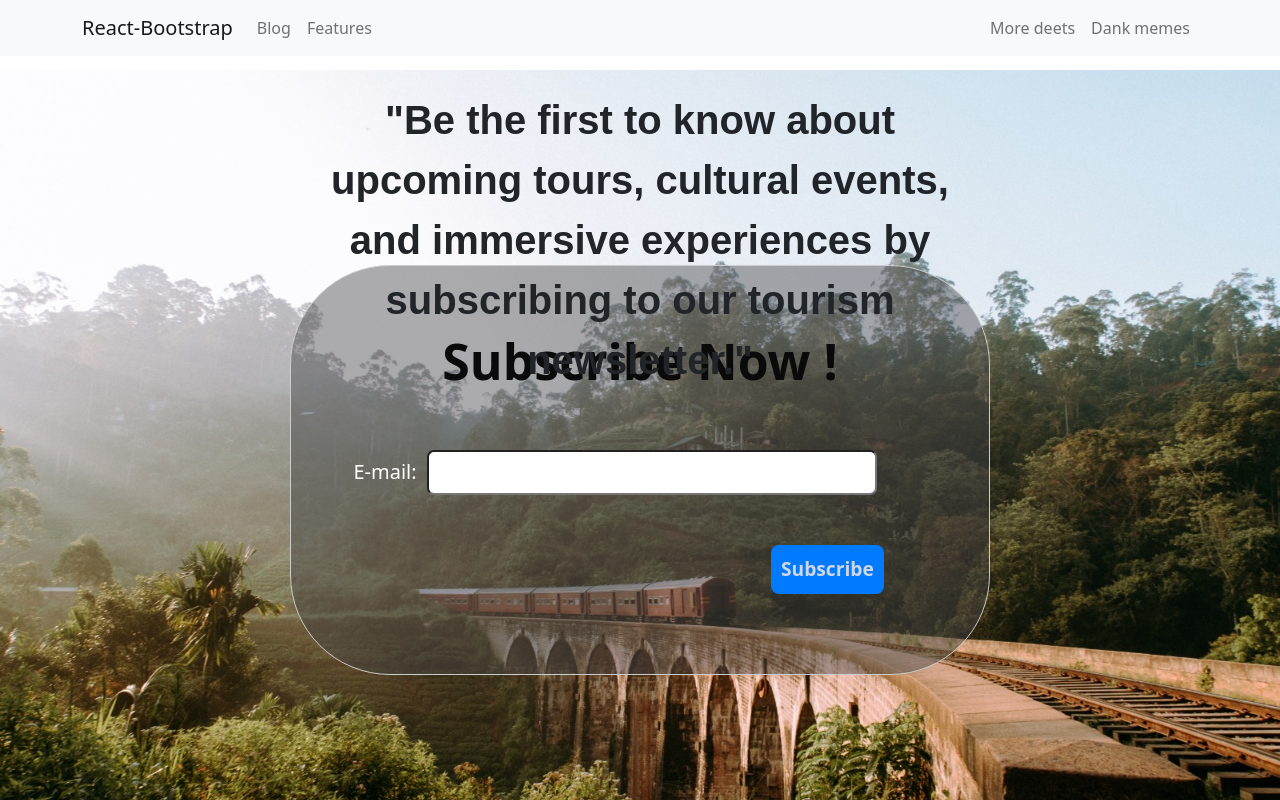
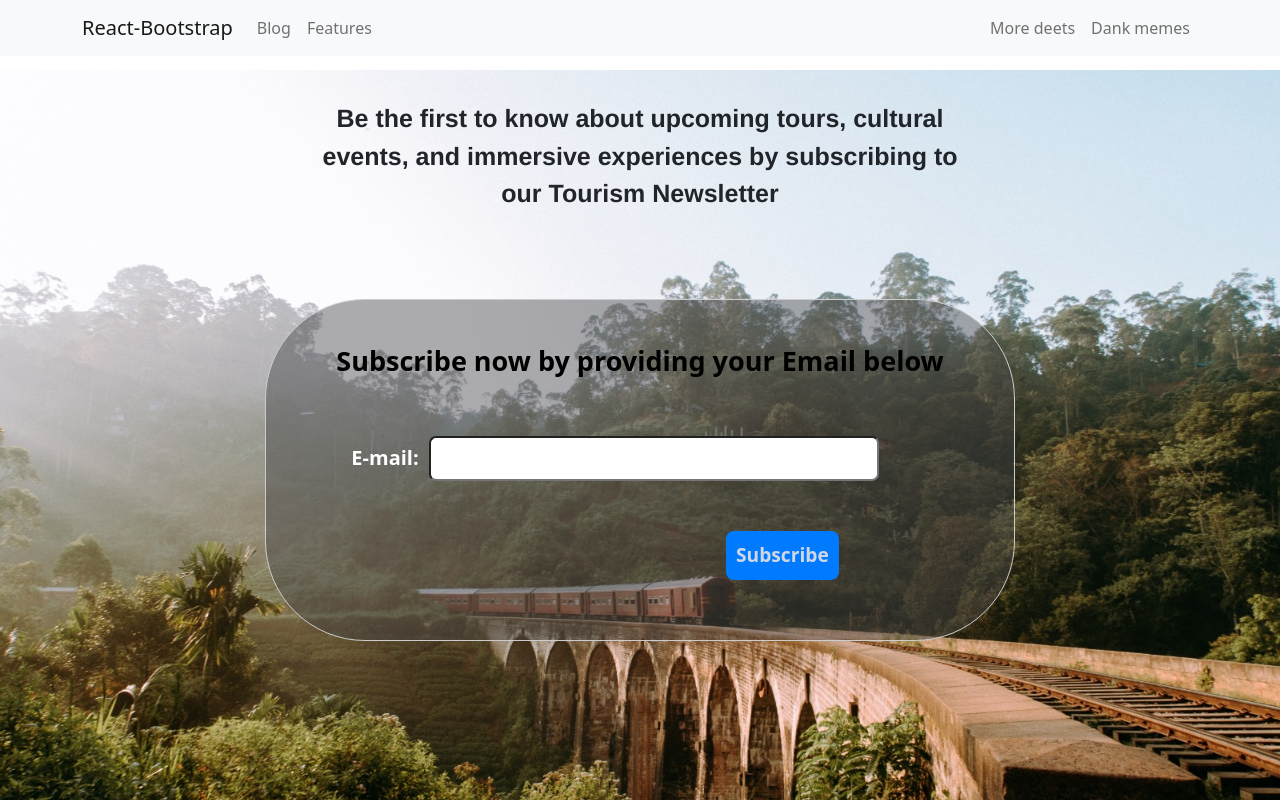
Before and after one commit to Solent-Team/tour_system_solent_frontend, a React (Create React App) app: page /subscriber in a window 1280 px wide. Shown: the top 800 px of the page. Built offline with nearby package versions, Linux system fonts and the light colour scheme.

Commit message:
Subscriber path link and changes

```diff
--- a/src/asset/css/subscriber.css
+++ b/src/asset/css/subscriber.css
@@ -23,9 +23,9 @@
 
   .subscribe-form {
 
-    width: 700px;
+    width: 750px;
 
-    padding:80px;
+    padding:60px;
 
     border: 1px solid #ccc;
 
@@ -49,6 +49,8 @@
 
     color: #fff;
 
+    font-weight: bold;
+
   }
 
 
@@ -67,7 +69,7 @@
 
     display: block;
 
-    width: -400px;
+    width: -300px;
 
     margin-bottom: 0px;
 
@@ -145,11 +147,11 @@
 
     margin-top: -15px;
 
-    color: #090a09;
+    color: #000000;
 
     font-weight: bolder;
 
-    font-size: 50px;
+    font-size: 27px;
 
   }
 
@@ -164,14 +166,14 @@
 
     transform: translateX(-50%);
 
-    margin-top: 20px;
+    margin-top: 30px;
 
-    font-size: 40px;
+    font-size: 25px;
 
     font-weight: bold;
 
     text-align: center;
 
-    font-family: sans-serif;
+    font-family: Helvetica;
 
   }
--- a/src/components/footer/Footer.jsx
+++ b/src/components/footer/Footer.jsx
@@ -30,6 +30,7 @@ class Footer extends Component {
               <Link to="/Howtopurchase" className="footer-link">How To Purchase</Link><br></br>
               <Link to="/Privacypolicy" className="footer-link"> Privacy Policy</Link><br></br>
               <Link to="/Refundpolicy" className="footer-link"> Refund Policy </Link><br></br>
+              <Link to="/Subscriber" className="footer-link"> Subscribe to our Newsletter</Link><br></br>
             </Col>
           </Row>
         </Container>
--- a/src/components/subscriber/Subscriber.jsx
+++ b/src/components/subscriber/Subscriber.jsx
@@ -28,12 +28,12 @@ export class Subscriber extends Component {
       <div className="subscribe-container">
 
         <Fragment>
-          <div className="top-title">"Be the first to know about upcoming tours, cultural
-            events, and immersive experiences by subscribing to our tourism newsletter." </div>
+          <div className="top-title">Be the first to know about upcoming tours, cultural
+            events, and immersive experiences by subscribing to our Tourism Newsletter </div>
 
           <form className="subscribe-form" onSubmit={this.handleSubmit}>
 
-            <h2 className="subscribe-title">Subscribe Now !</h2>
+            <h2 className="subscribe-title">Subscribe now by providing your Email below</h2>
             <br /><br />
             <label className="subscribe-label">
               E-mail:
```
